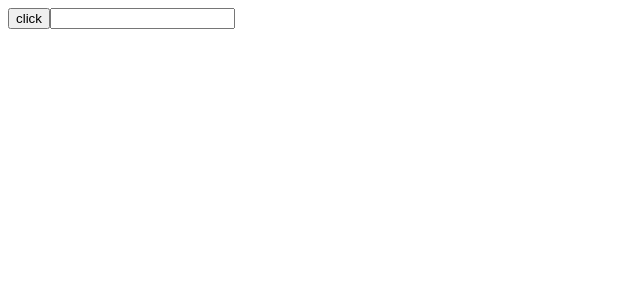
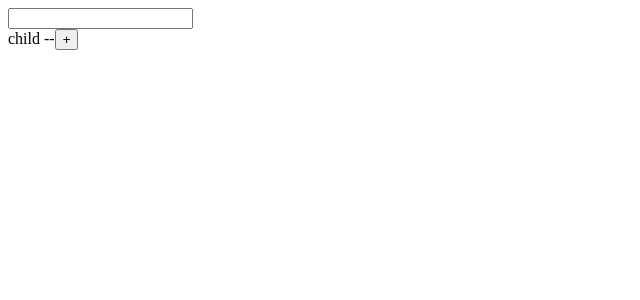
Before and after one commit to qiyx2019/react18demo, a React app: page / in a window 1280 px wide. Shown: the top 300 px of the page, without its empty margins (0-640 px from the left). Built offline with nearby package versions, Linux system fonts and the light colour scheme.

Commit message:
useMemo,useCallback

```diff
--- /dev/null
+++ b/src/demo.tsx
@@ -0,0 +1,36 @@
+import { useCallback, useMemo, useState, useEffect, memo } from "react";
+import * as React from "react";
+export default () => {
+  const [count, setCount] = useState(null);
+  const [number, setNumber] = useState(null);
+  const handleChange = (e) => {
+    setCount(e.target.value);
+    console.log(e.target.value);
+  };
+  let data = useMemo(() => count, [count]);
+  const handleChange1 = useCallback(() => {
+    setCount((count) => count + 1);
+  }, []);
+  const Props = {
+    data,
+    handleChange1,
+  };
+  console.log("demo渲染了");
+  return (
+    <div>
+      <div>{count}</div>
+
+      <input onChange={handleChange} />
+      <Child {...Props} />
+    </div>
+  );
+};
+const Child = memo(({ data, handleChange1 }) => {
+  console.log("child渲染了");
+  return (
+    <div>
+      child --{data}
+      <button onClick={handleChange1}>+</button>
+    </div>
+  );
+});
--- a/src/index.tsx
+++ b/src/index.tsx
@@ -1,6 +1,6 @@
 import * as ReactDOMClient from 'react-dom/client';
 import * as React from "react";
-import App from '@/rx-demo/demo1';
+import App from '@/demo';
 
 const container:HTMLElement = document.getElementById('root');
 ReactDOMClient.createRoot(container).render(<App />)
```
